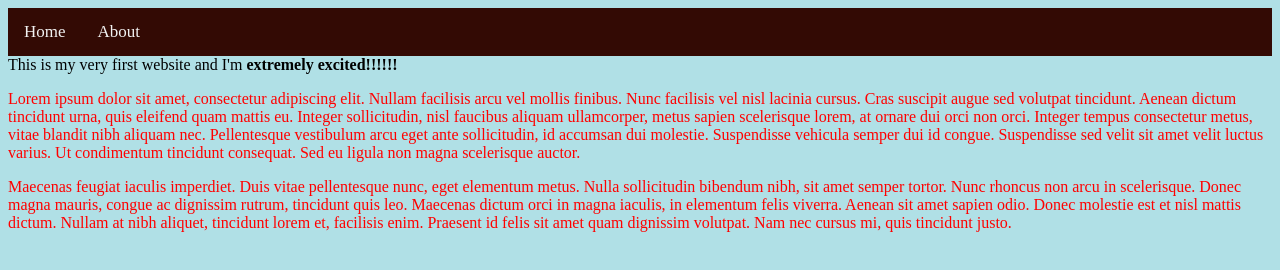
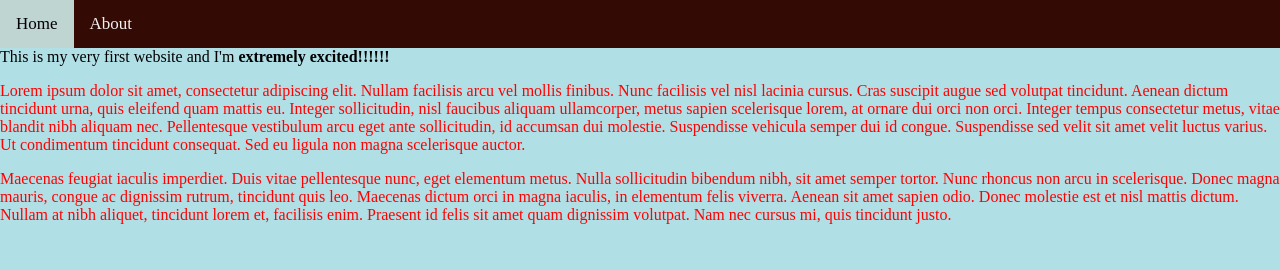
Before and after one commit to rishitakumar/MKChristensenModernArt, a plain HTML site: page index.html in a window 1280 px wide. Drawn offline with Linux system fonts and the light colour scheme.

Commit message:
Update styles.css

```diff
--- a/styles.css
+++ b/styles.css
@@ -1,5 +1,7 @@
 body {
   background-color: powderblue;
+    margin: 0%;
+
 }
 h1 {
   color: blue;
@@ -10,7 +12,6 @@ p {
 .topnav {
   overflow: hidden;
   background-color: #330A04;
-  margin: 0%;
 }
 
 .topnav a {
```
